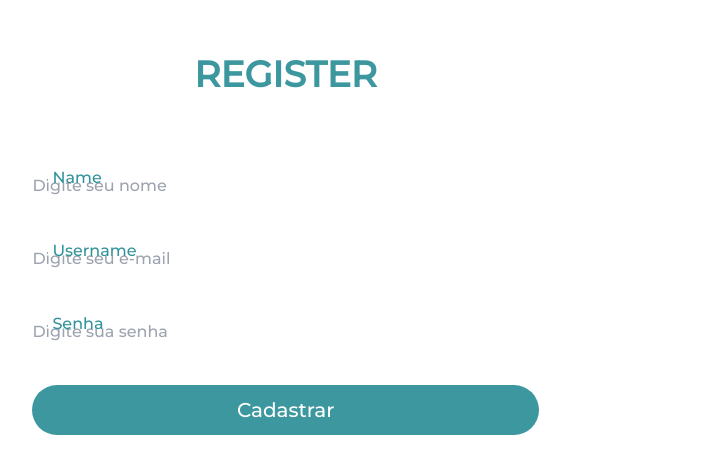
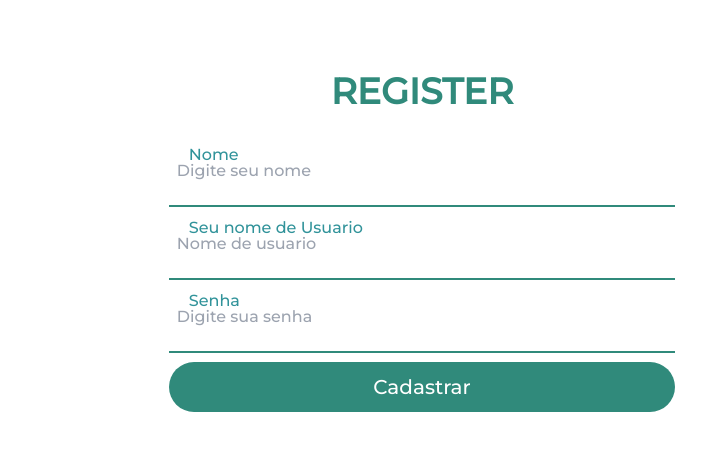
Before and after one commit to hendreoestevao/front-end, a React (Vite) app: page /register in a window 1280 px wide. Shown: the part 147-620 px from the top of the page, without its empty margins (218-924 px from the left). Built offline with nearby package versions, Linux system fonts and the light colour scheme.

Commit message:
concluido

```diff
--- a/src/pages/Home/components/AddTodoForm.tsx
+++ b/src/pages/Home/components/AddTodoForm.tsx
@@ -2,6 +2,7 @@
 
 import React, { useState } from 'react'
 import axios from 'axios'
+import { criarTarefa } from '@/values/urls/todoList'
 
 interface AddTodoFormProps {
   authToken: string
@@ -15,7 +16,7 @@ const AddTodoForm: React.FC<AddTodoFormProps> = ({ authToken, onAddTodo }) => {
   const handleAddTodoForm = async (): Promise<void> => {
     try {
       const response = await axios.post(
-        'http://localhost:3000/api/Todo',
+        criarTarefa(),
         { title, description }
       )
 
@@ -67,7 +68,7 @@ const AddTodoForm: React.FC<AddTodoFormProps> = ({ authToken, onAddTodo }) => {
       </div>
       <button
         type="button"
-        className="bg-blue-500 text-white py-2 px-4 rounded-md hover:bg-blue-700"
+        className="bg-[#308a7b] text-white py-2 px-4 rounded-md hover:bg-[#34776d]"
         onClick={handleAddTodoForm}
       >
         Adicionar Tarefa
--- a/src/pages/Home/components/header.tsx
+++ b/src/pages/Home/components/header.tsx
@@ -23,9 +23,9 @@ const Header: React.FC<HeaderProps> = ({ onLogout }) => {
 
   return (
     <div className="flex justify-end mb-4">
-      <h1>{name}</h1>
+      <h1 className='mr-10'> Nome de Usuário: {name}</h1>
       <button
-        className="bg-red-500 text-white px-4 py-2"
+        className="bg-[#308a7b] text-white px-4 py-2 rounded-md "
         onClick={handleLogout}
       >
         Sair
--- a/src/pages/Home/index.tsx
+++ b/src/pages/Home/index.tsx
@@ -4,6 +4,7 @@ import React, { useState, useEffect } from 'react'
 import axios from 'axios'
 import AddTodoForm from './components/AddTodoForm'
 import Header from './components/header'
+import { deletarTarefa, marcarTarefaConcluida, receberTarefa } from '@/values/urls/todoList'
 
 interface Todo {
   id: number
@@ -18,7 +19,7 @@ const Home: React.FC = () => {
 
   const loadTodoList = async (): Promise<void> => {
     try {
-      const response = await axios.get('http://localhost:3000/api/Todo', {
+      const response = await axios.get(receberTarefa(), {
       })
 
       setTodoList(response.data)
@@ -33,7 +34,7 @@ const Home: React.FC = () => {
 
   const markAsDone = async (todoId: number): Promise<void> => {
     try {
-      await axios.get(`http://localhost:3000/api/ToDo/MarkAsDone/${todoId}`, {
+      await axios.get(marcarTarefaConcluida(todoId), {
       })
 
       setTodoList((prevTodoList) =>
@@ -48,7 +49,7 @@ const Home: React.FC = () => {
 
   const handleRemoveTodo = async (todoId: number): Promise<void> => {
     try {
-      await axios.delete(`http://localhost:3000/api/ToDo/${todoId}`, {
+      await axios.delete(deletarTarefa(todoId), {
       })
 
       setTodoList((prevTodoList) =>
@@ -102,8 +103,8 @@ const Home: React.FC = () => {
       <ul>
         {filteredTodoList().map((todo) => (
           <li key={todo.id} className="mb-4 p-4 bg-gray-100 rounded-md">
-            <h3 className="text-lg font-semibold mb-2">{todo.title}</h3>
-            <p className="text-gray-700">{todo.description}</p>
+            <h3 className="text-lg font-semibold mb-2"> Título: {todo.title}</h3>
+            <p className="text-gray-700">Descrição: {todo.description}</p>
             <p
               className={`mt-2 ${
                 todo.status === 1 ? 'text-green-500' : 'text-gray-500'
@@ -113,14 +114,14 @@ const Home: React.FC = () => {
             </p>
             {todo.status === 0 && (
               <button
-                className="bg-blue-500 text-white px-4 py-2 mt-2"
+                className="bg-[#308a7b] rounded-md text-white px-4 py-2 mt-2"
                 onClick={async () => await markAsDone(todo.id)}
               >
                 Marcar como Concluída
               </button>
             )}
             <button
-              className="bg-red-500 text-white px-4 py-2 mt-2 ml-2"
+              className="bg-red-500 rounded-md text-white px-4 py-2 mt-2 ml-2"
               onClick={async () => await handleRemoveTodo(todo.id)}
             >
               Remover
--- a/src/pages/Register/Register.tsx
+++ b/src/pages/Register/Register.tsx
@@ -1,5 +1,6 @@
 import React, { useState, useEffect } from 'react'
 import axios from 'axios'
+import { postRegister } from '@/values/urls/Login'
 
 const Register: React.FC = (): JSX.Element => {
   const [username, setUsername] = useState<string>('')
@@ -12,23 +13,18 @@ const Register: React.FC = (): JSX.Element => {
 
   const register = async (): Promise<void> => {
     try {
-      const response = await api.post('http://localhost:3000/register', {
+      const response = await api.post(postRegister(), {
         username,
         password,
         name
       })
-
-      // Verifica se a resposta contém um token
       const token = response.data.token
       if (!token) {
         throw new Error('Token não encontrado na resposta do servidor.')
       }
 
-      // Armazena o token no localStorage
-      localStorage.setItem('JWT_TOKEN', token)
       localStorage.setItem('JWT_NOME', name)
 
-      // Atualiza o estado para indicar que o registro foi bem-sucedido
       setRegistered(true)
     } catch (error) {
       console.error('Erro ao fazer registro:', error)
@@ -38,59 +34,56 @@ const Register: React.FC = (): JSX.Element => {
 
   useEffect(() => {
     if (registered) {
-      // Redireciona para o dashboard após o registro bem-sucedido
-      window.location.href = '/dashboard'
+      window.location.href = '/'
     }
   }, [registered])
 
   return (
 <div className="bg-white flex justify-center items-center h-screen">
       <div className="w-full px-5 sm:w-[64%]">
-        <div className="flex flex-col items-center w-full sm:w-[65%] h-[68%] mt-[3%] text-black">
-          <div className="sm:hidden mb-[32px]"></div>
-          <div className="text-[#3C979F] text-4xl font-bold mb-[72px]">
-            REGISTER
-          </div>
+        <div className="flex items-center justify-center h-full">
+          <div className="flex flex-col items-center w-full sm:w-[65%] text-black">
+            <div className="sm:hidden mb-8"></div>
+            <div className="text-[#308a7b] text-4xl  font-bold mb-8">REGISTER</div>
             <div className="w-full">
               <div className="register-container mb-4">
-              <div className="register-text-title">Name</div>
-              <div className="register-border-input">
+                <div className="register-text-title mb-2">Nome</div>
+                <div className="register-border-input border-b-2 border-[#308a7b]">
                   <input
                     type="text"
                     placeholder="Digite seu nome"
                     value={name}
                     onChange={(e) => setName(e.target.value)}
-                  className="w-full border-none outline-none"
+                    className="w-full border-none outline-none p-2"
                   />
                 </div>
               </div>
               <div className="register-container mb-4">
-              <div className="register-text-title">Username</div>
-              <div className="register-border-input">
+                <div className="register-text-title mb-2">Seu nome de Usuario</div>
+                <div className="register-border-input border-b-2 border-[#308a7b]">
                   <input
                     type="email"
-                  placeholder="Digite seu e-mail"
+                    placeholder="Nome de usuario"
                     value={username}
                     onChange={(e) => setUsername(e.target.value)}
-                  className="w-full border-none outline-none"
+                    className="w-full border-none outline-none p-2"
                   />
                 </div>
               </div>
               <div className="register-container mb-4">
-              <div className="register-text-title">Senha</div>
-              <div className="register-border-input">
+                <div className="register-text-title mb-2">Senha</div>
+                <div className="register-border-input border-b-2 border-[#308a7b]">
                 <input
                     type="password"
                     placeholder="Digite sua senha"
                     value={password}
                     onChange={(e) => setPassword(e.target.value)}
-                  className="w-full border-none outline-none"
+                    className="w-full border-none outline-none p-2"
                   />
                 </div>
               </div>
             </div>
-          <div className="sm:hidden mb-6"></div>
-          <div className="bg-[#3C979F] flex justify-center items-center w-full h-[50px] rounded-full text-lg sm:text-xl mb-[40px] text-[#FEFEFE]">
+            <div className="bg-[#308a7b]  flex justify-center items-center w-full h-[50px] rounded-full text-lg sm:text-xl mb-6 text-[#FEFEFE]">
               <button className="w-full h-[50px]" onClick={register}>
                 Cadastrar
               </button>
@@ -101,6 +94,7 @@ const Register: React.FC = (): JSX.Element => {
           </div>
         </div>
       </div>
+    </div>
   )
 }
 
--- a/src/values/urls/todoList.ts
+++ b/src/values/urls/todoList.ts
@@ -1,19 +1,9 @@
-const basePatientUrl = '/patient'
+const baseTodoList = 'http://localhost:3000'
 
-export const getPatientInfo = (patientId: string): string => `${basePatientUrl}/load-details/${patientId}`
+export const criarTarefa = (): string => `${baseTodoList}/api/Todo`
 
-export const getPatientList = (): string => `${basePatientUrl}/load-all`
+export const receberTarefa = (): string => `${baseTodoList}/api/Todo`
 
-export const getPatientInactive = (): string => `${basePatientUrl}/load/inactive`
+export const deletarTarefa = (todoId: number): string => `${baseTodoList}/api/ToDo/${todoId}`
 
-export const postPatientSignUp = (): string => `${basePatientUrl}/sign-up`
-
-export const getIMC = (patientId: string): string => `${basePatientUrl}/imc-average/${patientId}`
-
-export const getDysthymiaPatients = (): string => `${basePatientUrl}/load-dysthymia`
-
-export const getGlobalFilter = (): string => `${basePatientUrl}/global-filter`
-
-export const postUpdatePatient = (patientId: string): string => `${basePatientUrl}/save/${patientId}`
-
-export const putUpdatePatientPhoto = (): string => `${basePatientUrl}/upload`
+export const marcarTarefaConcluida = (todoId: number): string => `${baseTodoList}/api/ToDo/MarkAsDone/${todoId}`
```
Also changed, not shown: src/pages/Login/Login.tsx (+8 -12 lines). Lines whose indentation alone changed are shown as unchanged.
